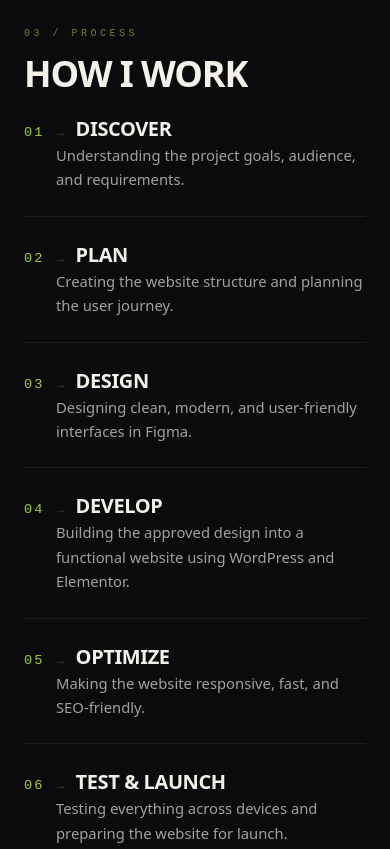
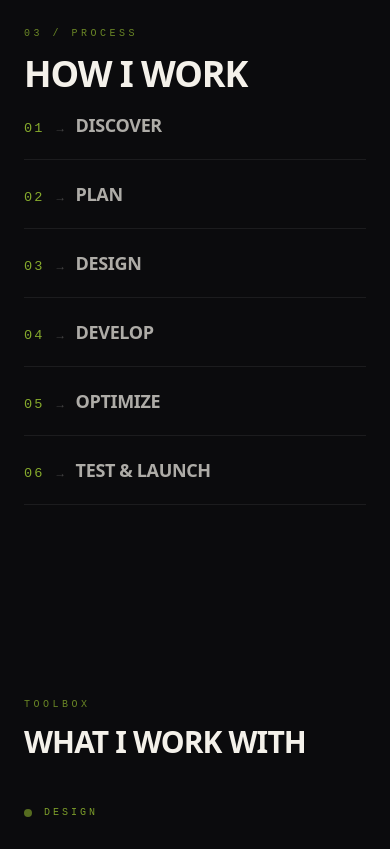
Before and after one commit to srivenu0807/Venu, a plain HTML site: page index.html in a window 390 px wide. Shown: the part 8120-8969 px from the top of the page. Drawn offline with Linux system fonts and the light colour scheme.

Commit message:
Describe the update

```diff
--- a/index.html
+++ b/index.html
@@ -602,78 +602,102 @@
       <!-- Left Column: Steps 01 - 03 -->
       <div class="flex flex-col">
         <!-- Step 01: DISCOVER -->
-        <div class="process-card group py-6 md:py-8 border-b border-white/5 transition-all duration-300">
-          <div class="flex items-baseline gap-3 mb-2.5">
-            <span class="process-card-num text-xs font-mono tracking-[0.18em] text-lime/70 group-hover:text-lime transition-colors duration-300">01</span>
-            <span class="process-card-arrow text-xs text-cream/20 font-mono group-hover:text-lime/70 transition-all duration-300">→</span>
-            <h3 class="process-card-title text-xl md:text-2xl lg:text-3xl font-black tracking-[-0.02em] text-cream group-hover:text-lime transition-colors duration-300">DISCOVER</h3>
+        <div class="process-card group py-5 md:py-6 border-b border-white/5 cursor-pointer" data-process-card>
+          <div class="flex items-baseline gap-3">
+            <span class="process-card-num text-xs font-mono tracking-[0.18em]">01</span>
+            <span class="process-card-arrow text-xs font-mono">→</span>
+            <h3 class="process-card-title text-lg md:text-2xl lg:text-3xl font-black tracking-[-0.02em]">DISCOVER</h3>
           </div>
-          <p class="process-card-desc pl-8 md:pl-9 text-sm md:text-base text-cream/65 font-light leading-relaxed max-w-lg transition-colors duration-300 group-hover:text-cream/90">
-            Understanding the project goals, audience, and requirements.
+          <div class="process-card-desc-wrap">
+            <div class="process-card-desc-inner">
+              <p class="process-card-desc-text pl-8 md:pl-9 pt-3 text-sm md:text-base text-cream/70 font-light leading-relaxed max-w-lg">
+                Understanding your business, goals, target audience, and project requirements to create the right foundation.
               </p>
+            </div>
+          </div>
         </div>
 
         <!-- Step 02: PLAN -->
-        <div class="process-card group py-6 md:py-8 border-b border-white/5 transition-all duration-300">
-          <div class="flex items-baseline gap-3 mb-2.5">
-            <span class="process-card-num text-xs font-mono tracking-[0.18em] text-lime/70 group-hover:text-lime transition-colors duration-300">02</span>
-            <span class="process-card-arrow text-xs text-cream/20 font-mono group-hover:text-lime/70 transition-all duration-300">→</span>
-            <h3 class="process-card-title text-xl md:text-2xl lg:text-3xl font-black tracking-[-0.02em] text-cream group-hover:text-lime transition-colors duration-300">PLAN</h3>
+        <div class="process-card group py-5 md:py-6 border-b border-white/5 cursor-pointer" data-process-card>
+          <div class="flex items-baseline gap-3">
+            <span class="process-card-num text-xs font-mono tracking-[0.18em]">02</span>
+            <span class="process-card-arrow text-xs font-mono">→</span>
+            <h3 class="process-card-title text-lg md:text-2xl lg:text-3xl font-black tracking-[-0.02em]">PLAN</h3>
           </div>
-          <p class="process-card-desc pl-8 md:pl-9 text-sm md:text-base text-cream/65 font-light leading-relaxed max-w-lg transition-colors duration-300 group-hover:text-cream/90">
-            Creating the website structure and planning the user journey.
+          <div class="process-card-desc-wrap">
+            <div class="process-card-desc-inner">
+              <p class="process-card-desc-text pl-8 md:pl-9 pt-3 text-sm md:text-base text-cream/70 font-light leading-relaxed max-w-lg">
+                Structuring the website, organizing content, and planning a clear user journey before moving into design.
               </p>
+            </div>
+          </div>
         </div>
 
         <!-- Step 03: DESIGN -->
-        <div class="process-card group py-6 md:py-8 border-b border-white/5 transition-all duration-300">
-          <div class="flex items-baseline gap-3 mb-2.5">
-            <span class="process-card-num text-xs font-mono tracking-[0.18em] text-lime/70 group-hover:text-lime transition-colors duration-300">03</span>
-            <span class="process-card-arrow text-xs text-cream/20 font-mono group-hover:text-lime/70 transition-all duration-300">→</span>
-            <h3 class="process-card-title text-xl md:text-2xl lg:text-3xl font-black tracking-[-0.02em] text-cream group-hover:text-lime transition-colors duration-300">DESIGN</h3>
+        <div class="process-card group py-5 md:py-6 border-b border-white/5 cursor-pointer" data-process-card>
+          <div class="flex items-baseline gap-3">
+            <span class="process-card-num text-xs font-mono tracking-[0.18em]">03</span>
+            <span class="process-card-arrow text-xs font-mono">→</span>
+            <h3 class="process-card-title text-lg md:text-2xl lg:text-3xl font-black tracking-[-0.02em]">DESIGN</h3>
           </div>
-          <p class="process-card-desc pl-8 md:pl-9 text-sm md:text-base text-cream/65 font-light leading-relaxed max-w-lg transition-colors duration-300 group-hover:text-cream/90">
-            Designing clean, modern, and user-friendly interfaces in Figma.
+          <div class="process-card-desc-wrap">
+            <div class="process-card-desc-inner">
+              <p class="process-card-desc-text pl-8 md:pl-9 pt-3 text-sm md:text-base text-cream/70 font-light leading-relaxed max-w-lg">
+                Creating clean and modern interfaces in Figma with a strong focus on visual hierarchy and user experience.
               </p>
+            </div>
+          </div>
         </div>
       </div>
 
       <!-- Right Column: Steps 04 - 06 -->
       <div class="flex flex-col">
         <!-- Step 04: DEVELOP -->
-        <div class="process-card group py-6 md:py-8 border-b border-white/5 transition-all duration-300">
-          <div class="flex items-baseline gap-3 mb-2.5">
-            <span class="process-card-num text-xs font-mono tracking-[0.18em] text-lime/70 group-hover:text-lime transition-colors duration-300">04</span>
-            <span class="process-card-arrow text-xs text-cream/20 font-mono group-hover:text-lime/70 transition-all duration-300">→</span>
-            <h3 class="process-card-title text-xl md:text-2xl lg:text-3xl font-black tracking-[-0.02em] text-cream group-hover:text-lime transition-colors duration-300">DEVELOP</h3>
+        <div class="process-card group py-5 md:py-6 border-b border-white/5 cursor-pointer" data-process-card>
+          <div class="flex items-baseline gap-3">
+            <span class="process-card-num text-xs font-mono tracking-[0.18em]">04</span>
+            <span class="process-card-arrow text-xs font-mono">→</span>
+            <h3 class="process-card-title text-lg md:text-2xl lg:text-3xl font-black tracking-[-0.02em]">DEVELOP</h3>
           </div>
-          <p class="process-card-desc pl-8 md:pl-9 text-sm md:text-base text-cream/65 font-light leading-relaxed max-w-lg transition-colors duration-300 group-hover:text-cream/90">
-            Building the approved design into a functional website using WordPress and Elementor.
+          <div class="process-card-desc-wrap">
+            <div class="process-card-desc-inner">
+              <p class="process-card-desc-text pl-8 md:pl-9 pt-3 text-sm md:text-base text-cream/70 font-light leading-relaxed max-w-lg">
+                Turning the approved design into a functional WordPress website using Elementor with clean implementation.
               </p>
+            </div>
+          </div>
         </div>
 
         <!-- Step 05: OPTIMIZE -->
-        <div class="process-card group py-6 md:py-8 border-b border-white/5 transition-all duration-300">
-          <div class="flex items-baseline gap-3 mb-2.5">
-            <span class="process-card-num text-xs font-mono tracking-[0.18em] text-lime/70 group-hover:text-lime transition-colors duration-300">05</span>
-            <span class="process-card-arrow text-xs text-cream/20 font-mono group-hover:text-lime/70 transition-all duration-300">→</span>
-            <h3 class="process-card-title text-xl md:text-2xl lg:text-3xl font-black tracking-[-0.02em] text-cream group-hover:text-lime transition-colors duration-300">OPTIMIZE</h3>
+        <div class="process-card group py-5 md:py-6 border-b border-white/5 cursor-pointer" data-process-card>
+          <div class="flex items-baseline gap-3">
+            <span class="process-card-num text-xs font-mono tracking-[0.18em]">05</span>
+            <span class="process-card-arrow text-xs font-mono">→</span>
+            <h3 class="process-card-title text-lg md:text-2xl lg:text-3xl font-black tracking-[-0.02em]">OPTIMIZE</h3>
           </div>
-          <p class="process-card-desc pl-8 md:pl-9 text-sm md:text-base text-cream/65 font-light leading-relaxed max-w-lg transition-colors duration-300 group-hover:text-cream/90">
-            Making the website responsive, fast, and SEO-friendly.
+          <div class="process-card-desc-wrap">
+            <div class="process-card-desc-inner">
+              <p class="process-card-desc-text pl-8 md:pl-9 pt-3 text-sm md:text-base text-cream/70 font-light leading-relaxed max-w-lg">
+                Improving responsiveness, performance, SEO fundamentals, and overall user experience across all devices.
               </p>
+            </div>
+          </div>
         </div>
 
         <!-- Step 06: TEST & LAUNCH -->
-        <div class="process-card group py-6 md:py-8 border-b border-white/5 transition-all duration-300">
-          <div class="flex items-baseline gap-3 mb-2.5">
-            <span class="process-card-num text-xs font-mono tracking-[0.18em] text-lime/70 group-hover:text-lime transition-colors duration-300">06</span>
-            <span class="process-card-arrow text-xs text-cream/20 font-mono group-hover:text-lime/70 transition-all duration-300">→</span>
-            <h3 class="process-card-title text-xl md:text-2xl lg:text-3xl font-black tracking-[-0.02em] text-cream group-hover:text-lime transition-colors duration-300">TEST & LAUNCH</h3>
+        <div class="process-card group py-5 md:py-6 border-b border-white/5 cursor-pointer" data-process-card>
+          <div class="flex items-baseline gap-3">
+            <span class="process-card-num text-xs font-mono tracking-[0.18em]">06</span>
+            <span class="process-card-arrow text-xs font-mono">→</span>
+            <h3 class="process-card-title text-lg md:text-2xl lg:text-3xl font-black tracking-[-0.02em]">TEST & LAUNCH</h3>
           </div>
-          <p class="process-card-desc pl-8 md:pl-9 text-sm md:text-base text-cream/65 font-light leading-relaxed max-w-lg transition-colors duration-300 group-hover:text-cream/90">
-            Testing everything across devices and preparing the website for launch.
+          <div class="process-card-desc-wrap">
+            <div class="process-card-desc-inner">
+              <p class="process-card-desc-text pl-8 md:pl-9 pt-3 text-sm md:text-base text-cream/70 font-light leading-relaxed max-w-lg">
+                Testing layouts, functionality, links, and responsiveness before preparing the website for a smooth launch.
               </p>
+            </div>
+          </div>
         </div>
       </div>
     </div>
--- a/scripts/portfolio-animations.js
+++ b/scripts/portfolio-animations.js
@@ -295,6 +295,21 @@
   });
 
   /* ==========================================================================
+     Process Cards: Mobile / Touch Tap to Toggle
+     ========================================================================== */
+  const processCards = document.querySelectorAll('[data-process-card]');
+
+  processCards.forEach((card) => {
+    card.addEventListener('click', () => {
+      const isActive = card.classList.contains('is-active');
+      processCards.forEach((c) => c.classList.remove('is-active'));
+      if (!isActive) {
+        card.classList.add('is-active');
+      }
+    });
+  });
+
+  /* ==========================================================================
      8. Drag-to-Scroll on Side Quests / Experiments Track
      ========================================================================== */
   const sideQuestsContainer = document.querySelector('.side-quests-container');
--- a/styles/portfolio-animations.css
+++ b/styles/portfolio-animations.css
@@ -457,60 +457,77 @@ div[id] {
 .process-card {
   position: relative;
   border-bottom: 1px solid rgba(255, 255, 255, 0.07);
-  transition: border-color 0.3s ease;
-}
-
-.process-card:hover {
-  border-bottom-color: rgba(200, 255, 61, 0.35);
+  transition: border-color 0.25s ease;
+  user-select: none;
 }
 
 .process-card-num {
   font-family: "JetBrains Mono", monospace;
   font-size: 0.85rem;
   letter-spacing: 0.15em;
-  color: rgba(200, 255, 61, 0.8);
-  transition: color 0.3s ease;
-}
-
-.process-card:hover .process-card-num {
-  color: var(--color-accent-lime);
+  color: rgba(200, 255, 61, 0.65);
+  transition: color 0.25s ease;
 }
 
 .process-card-arrow {
   color: rgba(244, 241, 234, 0.25);
   display: inline-block;
-  transition: transform 0.3s var(--anim-ease-out-expo), color 0.3s ease;
+  transition: transform 0.25s var(--anim-ease-out-expo), color 0.25s ease;
 }
 
-.process-card:hover .process-card-arrow {
+.process-card-title {
+  color: rgba(244, 241, 234, 0.7);
+  transition: color 0.25s ease;
+}
+
+/* Accordion Description Wrap */
+.process-card-desc-wrap {
+  display: grid;
+  grid-template-rows: 0fr;
+  transition: grid-template-rows 280ms var(--anim-ease-out-expo);
+}
+
+.process-card-desc-inner {
+  overflow: hidden;
+}
+
+.process-card-desc-text {
+  opacity: 0;
+  transform: translateY(-6px);
+  transition: opacity 220ms ease, transform 280ms var(--anim-ease-out-expo);
+}
+
+/* Desktop Hover and Touch Active States */
+.process-card:hover,
+.process-card.is-active {
+  border-bottom-color: rgba(200, 255, 61, 0.35);
+}
+
+.process-card:hover .process-card-num,
+.process-card.is-active .process-card-num {
+  color: var(--color-accent-lime);
+}
+
+.process-card:hover .process-card-arrow,
+.process-card.is-active .process-card-arrow {
   color: var(--color-accent-lime);
   transform: translateX(4px);
 }
 
-.process-card-title {
-  color: var(--color-cream);
-  transition: color 0.3s ease;
-}
-
-.process-card:hover .process-card-title {
+.process-card:hover .process-card-title,
+.process-card.is-active .process-card-title {
   color: var(--color-accent-lime);
 }
 
-.process-card-desc {
-  color: rgba(244, 241, 234, 0.65);
-  font-size: 0.925rem;
-  line-height: 1.65;
-  transition: color 0.3s ease;
+.process-card:hover .process-card-desc-wrap,
+.process-card.is-active .process-card-desc-wrap {
+  grid-template-rows: 1fr;
 }
 
-@media (min-width: 768px) {
-  .process-card-desc {
-    font-size: 0.975rem;
-  }
-}
-
-.process-card:hover .process-card-desc {
-  color: rgba(244, 241, 234, 0.9);
+.process-card:hover .process-card-desc-text,
+.process-card.is-active .process-card-desc-text {
+  opacity: 1;
+  transform: translateY(0);
 }
 
 /* ==========================================================================
@@ -747,13 +764,13 @@ nav.is-scrolled {
   }
 
   .accordion-content,
-  .process-desc-wrap {
+  .process-card-desc-wrap {
     grid-template-rows: 1fr !important;
     opacity: 1 !important;
     transition: none !important;
   }
 
-  .process-desc-text {
+  .process-card-desc-text {
     opacity: 1 !important;
     transform: none !important;
     transition: none !important;
```
Lines whose indentation alone changed are shown as unchanged.
